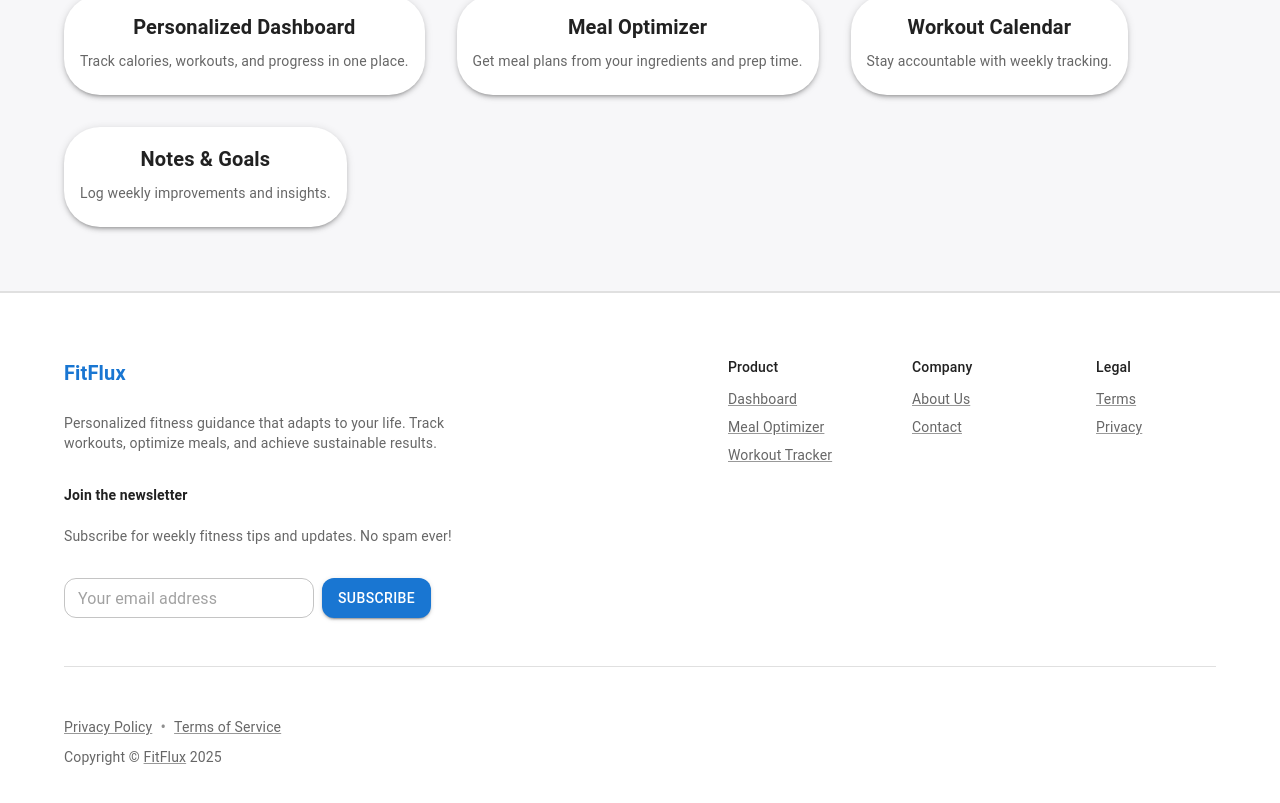
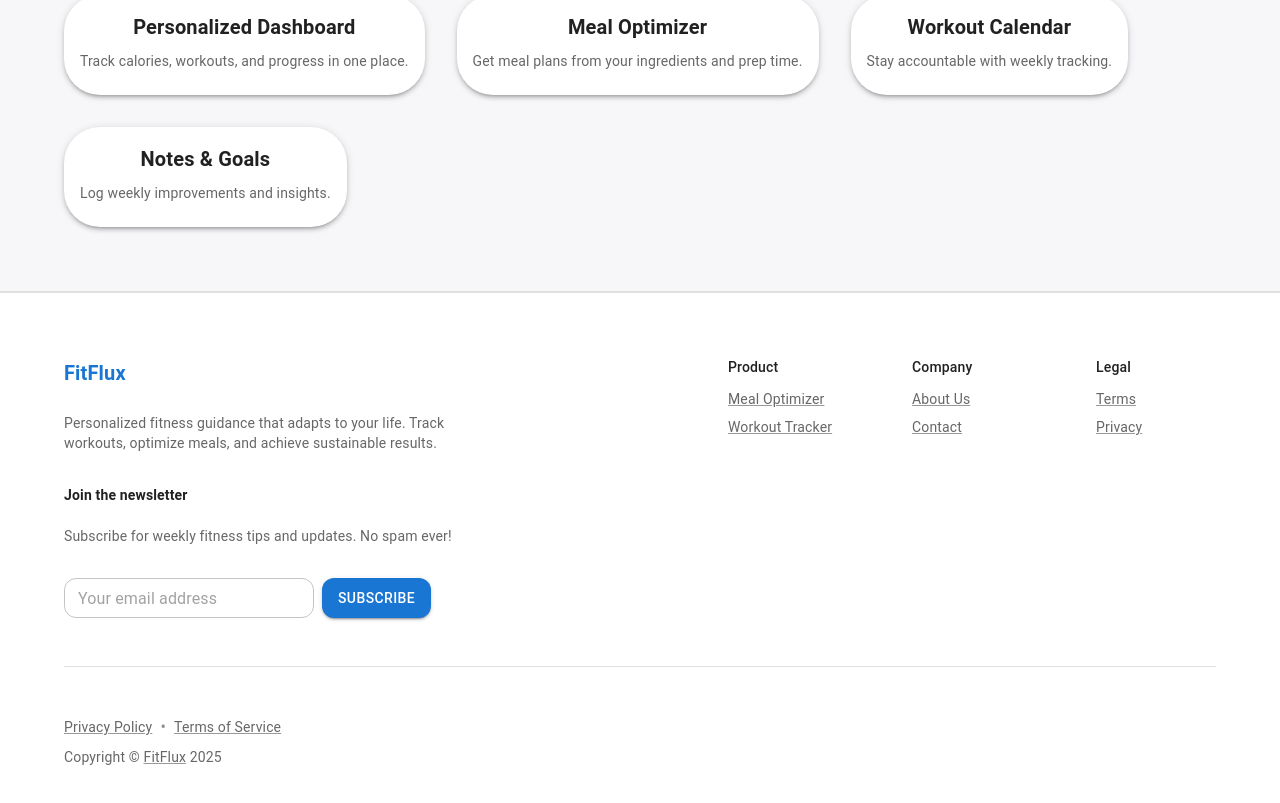
Before and after one commit to hamim23z/FitFlux, a Next.js app: page / in a window 1280 px wide. Shown: the part 585-1388 px from the top of the page. Built offline with nearby package versions, Linux system fonts and the light colour scheme.

Commit message:
removed dashboard from footer

```diff
--- a/app/components/footer.jsx
+++ b/app/components/footer.jsx
@@ -134,9 +134,6 @@ export default function Footer() {
               <Typography variant="body2" sx={{ fontWeight: "medium", mb: 0.5 }}>
                 Product
               </Typography>
-              <Link color="text.secondary" variant="body2" href="/dashboard">
-                Dashboard
-              </Link>
               <Link color="text.secondary" variant="body2" href="/meal-optimizer">
                 Meal Optimizer
               </Link>
```
